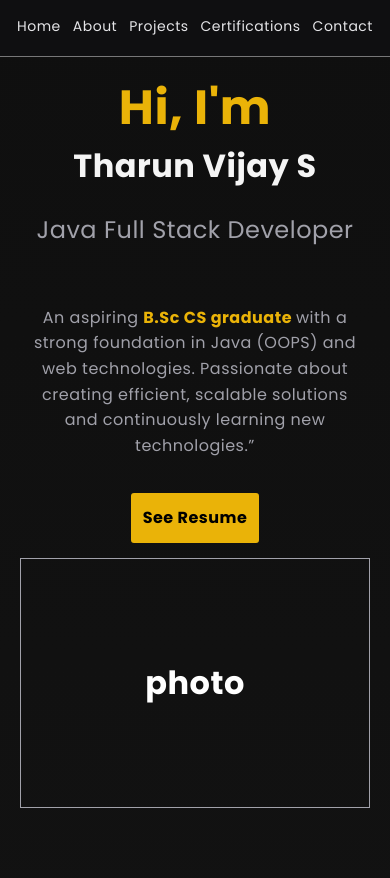
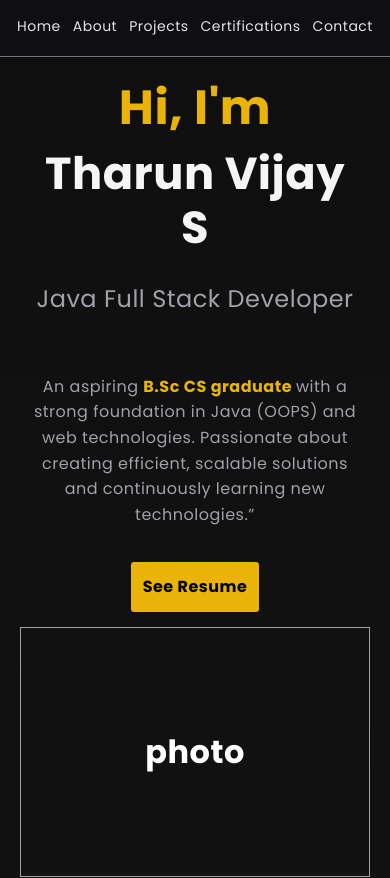
Before and after one commit to TharunVijai/portfolio-web, a React (Vite) app: page / in a window 390 px wide. Shown: the top 878 px of the page. Built offline with nearby package versions, Linux system fonts and the light colour scheme.

Commit message:
fixed scaling issue in desktop

```diff
--- a/src/Components/Hero.css
+++ b/src/Components/Hero.css
@@ -74,6 +74,9 @@
     flex-direction: column;
     text-align: center;
   }
+  .heroContent h1 {
+    font-size: 2.8rem;
+  }
 
   .heroContent,
   .heroPhoto {
```
